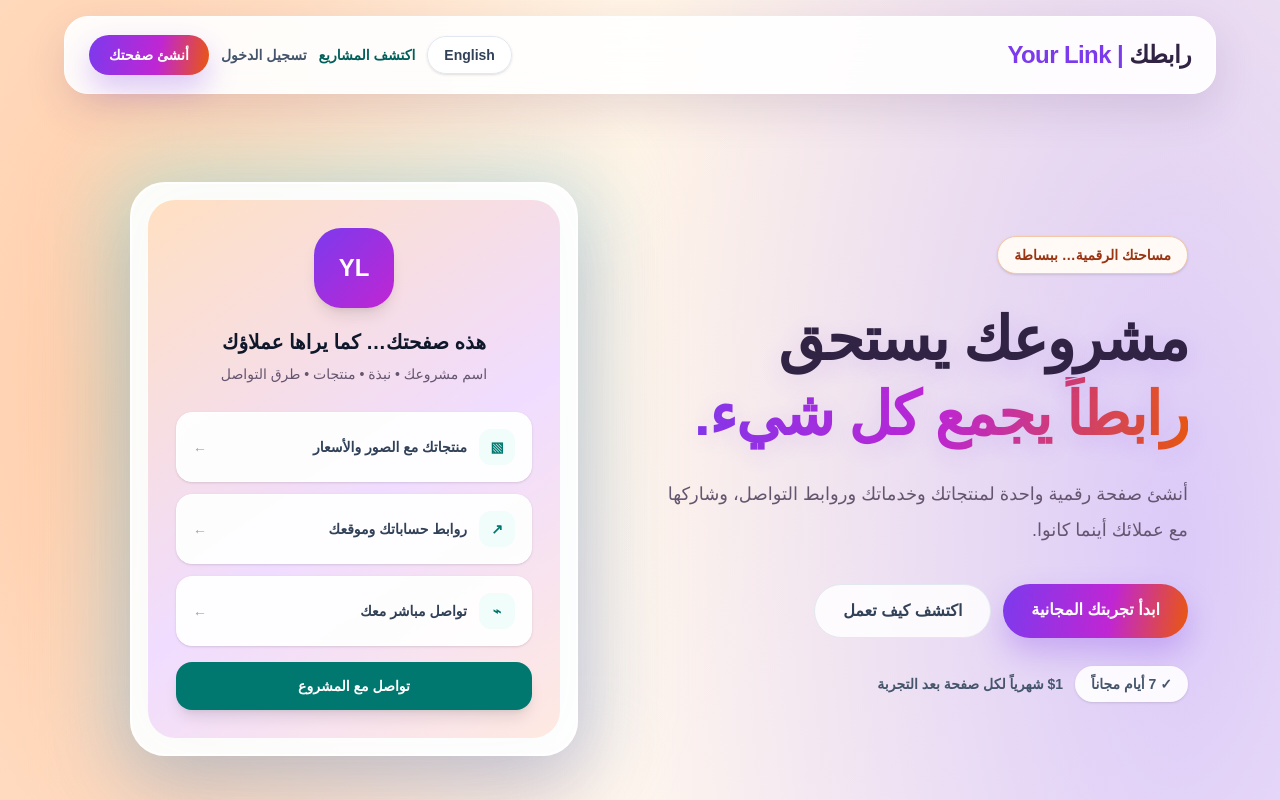
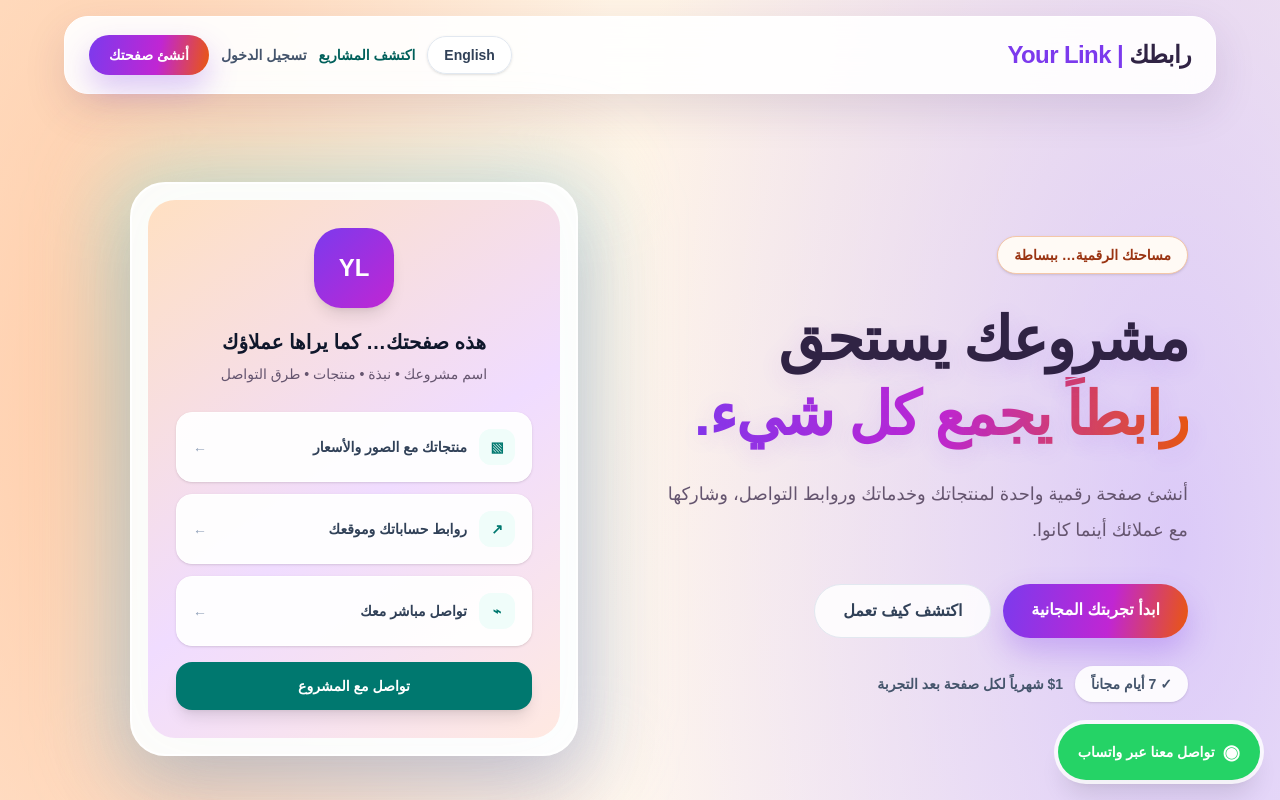
Before and after one commit to zainmuawiyah123-png/smart_link, a Next.js app: page / in a window 1280 px wide. Shown: the top 800 px of the page. Built offline with nearby package versions, Linux system fonts and the light colour scheme.

Commit message:
Restore floating WhatsApp contact button on homepage

```diff
--- a/app/page.tsx
+++ b/app/page.tsx
@@ -172,5 +172,10 @@ export default function Home() {
       </div>
     </section>
     <footer className="mx-auto flex max-w-6xl flex-col gap-2 px-5 py-8 text-sm text-slate-500 sm:flex-row sm:items-center sm:justify-between sm:px-7"><span>© {new Date().getFullYear()} رابطك | Your Link</span><span>{c.footer}</span><a href="/about" className="font-semibold text-teal-800">{ar?"عن المنصة والأمان":"About & safety"}</a></footer>
+
+    <a href={`https://wa.me/962795177640?text=${encodeURIComponent(ar ? "مرحباً، أود الاستفسار عن منصة رابطك." : "Hello, I would like to know more about Your Link.")}`} target="_blank" rel="noopener noreferrer" aria-label={ar ? "تواصل معنا عبر واتساب" : "Contact us on WhatsApp"} className="fixed bottom-5 start-5 z-50 inline-flex items-center gap-2 rounded-full bg-[#25D366] px-5 py-3.5 text-sm font-black text-white shadow-xl ring-4 ring-white/80 transition hover:scale-105">
+      <span className="text-xl" aria-hidden="true">◉</span><span>{ar ? "تواصل معنا عبر واتساب" : "Chat with us on WhatsApp"}</span>
+    </a>
+
   </main>;
 }
```
